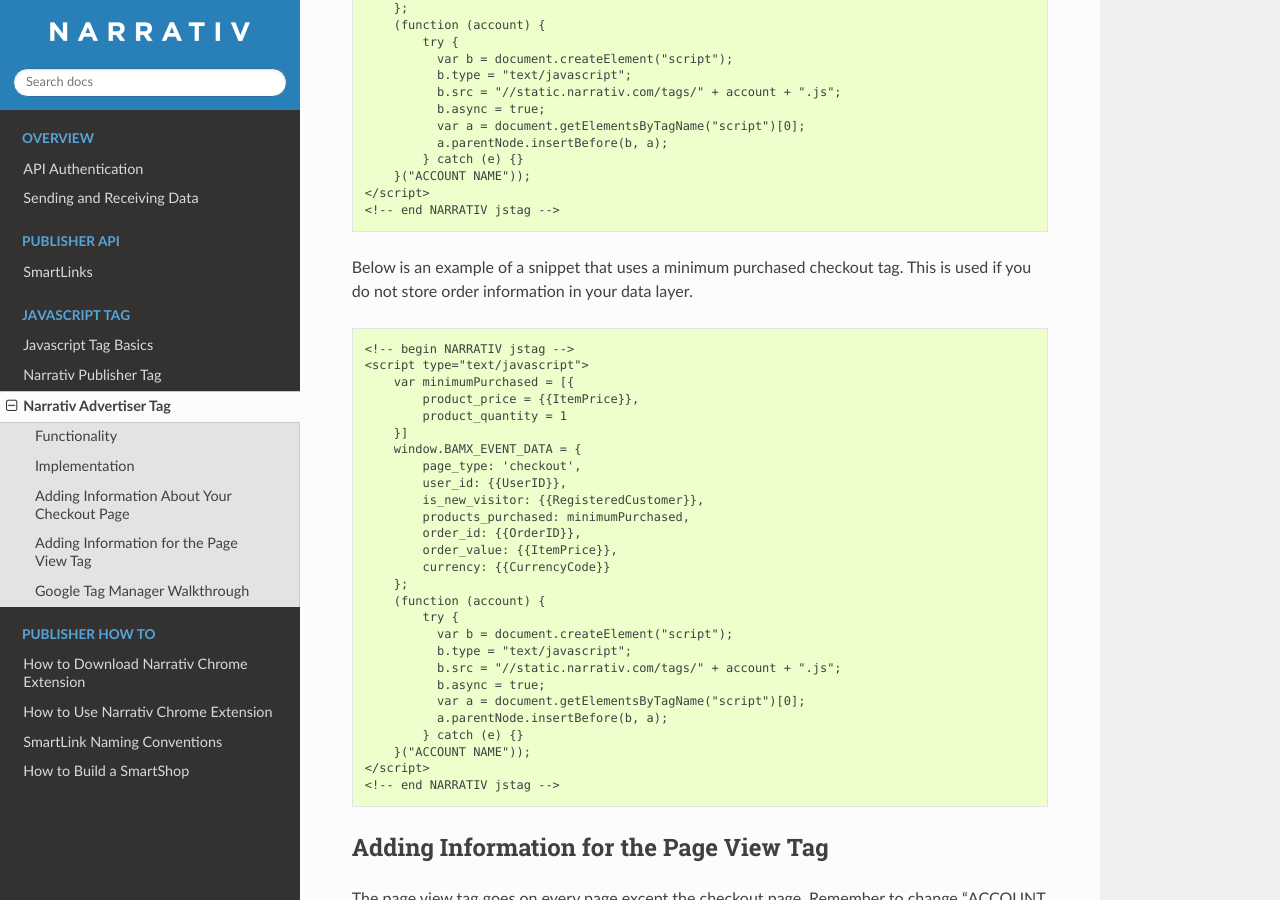
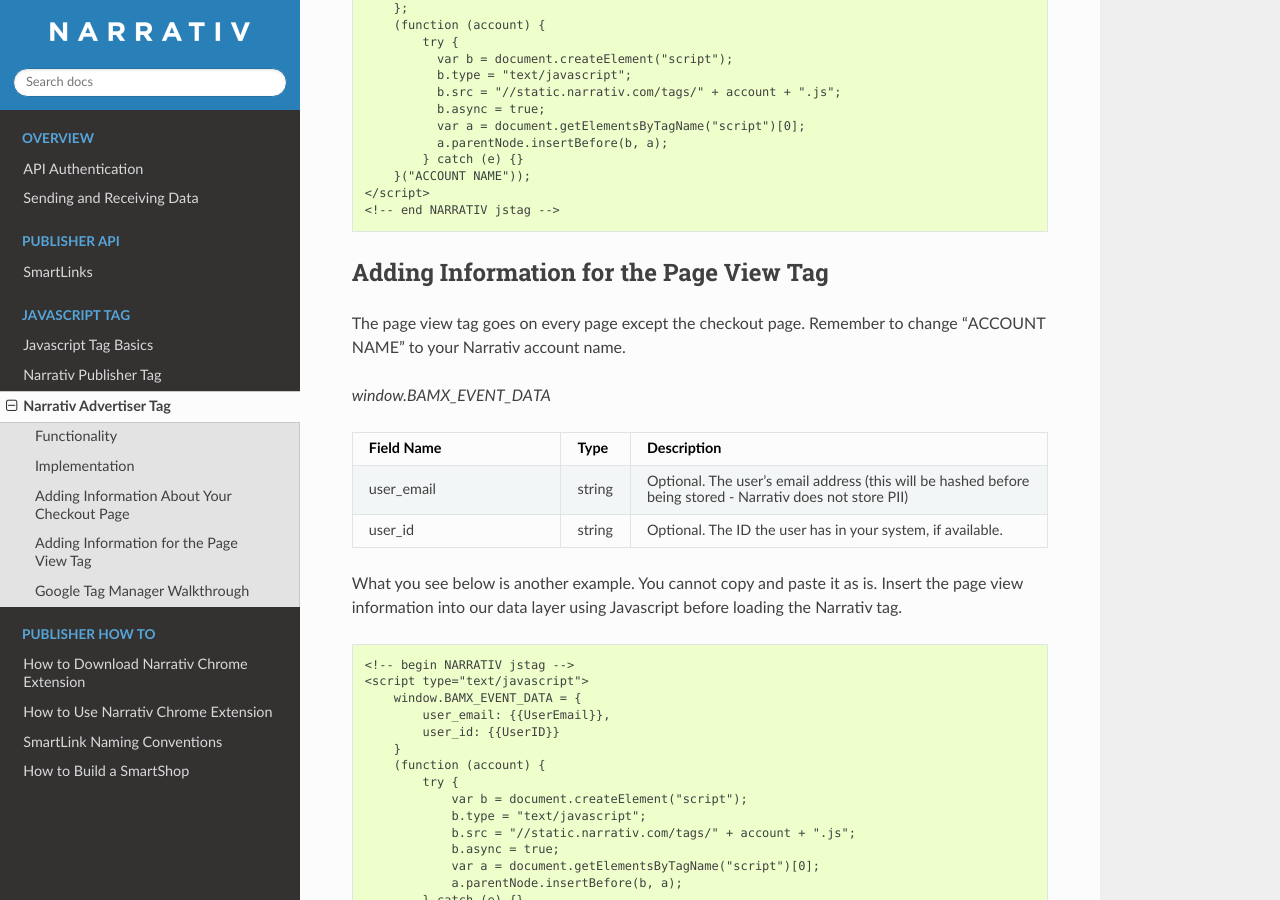
Before and after one commit to robinssq/api-docs, a Sphinx documentation site: the page built from docs/tagmerchant.rst, in a window 1280 px wide and 900 px high, scrolled down 2031 px. Built offline with Sphinx 7.4.7 and the Read the Docs theme 2.0.0, drawn with Linux system fonts in a browser that asks for light colours; some of the changed text lies outside the part shown.

Commit message:
BAM-1543 removing references to minimumPurchased from docs

```diff
--- a/docs/conf.py
+++ b/docs/conf.py
@@ -54,9 +54,9 @@
 # built documents.
 #
 # The short X.Y version.
-version = '1.3.1'
+version = '1.3.2'
 # The full version, including alpha/beta/rc tags.
-release = '1.3.1'
+release = '1.3.2'
 
 # The language for content autogenerated by Sphinx. Refer to documentation
 # for a list of supported languages.
--- a/docs/tagmerchant.rst
+++ b/docs/tagmerchant.rst
@@ -141,38 +141,6 @@
     </script>
     <!-- end NARRATIV jstag -->
 
-Below is an example of a snippet that uses a minimum purchased checkout tag. This is used if you do not store order information in your data layer.
-
-::
-
-  <!-- begin NARRATIV jstag -->
-  <script type="text/javascript">
-      var minimumPurchased = [{
-          product_price = {{ItemPrice}},
-          product_quantity = 1
-      }]
-      window.BAMX_EVENT_DATA = {
-          page_type: 'checkout',
-          user_id: {{UserID}},
-          is_new_visitor: {{RegisteredCustomer}},
-          products_purchased: minimumPurchased,
-          order_id: {{OrderID}},
-          order_value: {{ItemPrice}},
-          currency: {{CurrencyCode}}
-      };
-      (function (account) {
-          try {
-            var b = document.createElement("script");
-            b.type = "text/javascript";
-            b.src = "//static.narrativ.com/tags/" + account + ".js";
-            b.async = true;
-            var a = document.getElementsByTagName("script")[0];
-            a.parentNode.insertBefore(b, a);
-          } catch (e) {}
-      }("ACCOUNT NAME"));
-  </script>
-  <!-- end NARRATIV jstag -->
-
 
 Adding Information for the Page View Tag
 ------------
@@ -250,15 +218,11 @@
 
 - For the "Check Out Pixel", create a new tag and open the text field.
 
-.. image:: _static/pixel_implementation_screenshots/checkout_1_open_configuration.png
+.. image:: _static/pixel_implementation_screenshots/checkout_1_open_editor.png
 
 - This example is using a dummy data layer. You will have to customize "var purchased" to point at how you access the order content in your data layer.
 
 .. image:: _static/pixel_implementation_screenshots/checkout_2_confirm_code_product_info.png
-
-- If you do not have checkout product information available in your data layer then use "var minimumPurchased" instead and set it equal to the price of the checkout.
-
-.. image:: _static/pixel_implementation_screenshots/checkout_2.1_confirm_code_minimum_purchased.png
 
 - Add box under "Triggering" to add a trigger for this tag.
 
```
Also changed, not shown: docs/_static/pixel_implementation_screenshots/checkout_1_open_configuration.png (deleted), docs/_static/pixel_implementation_screenshots/checkout_1_open_editor.png (added).
